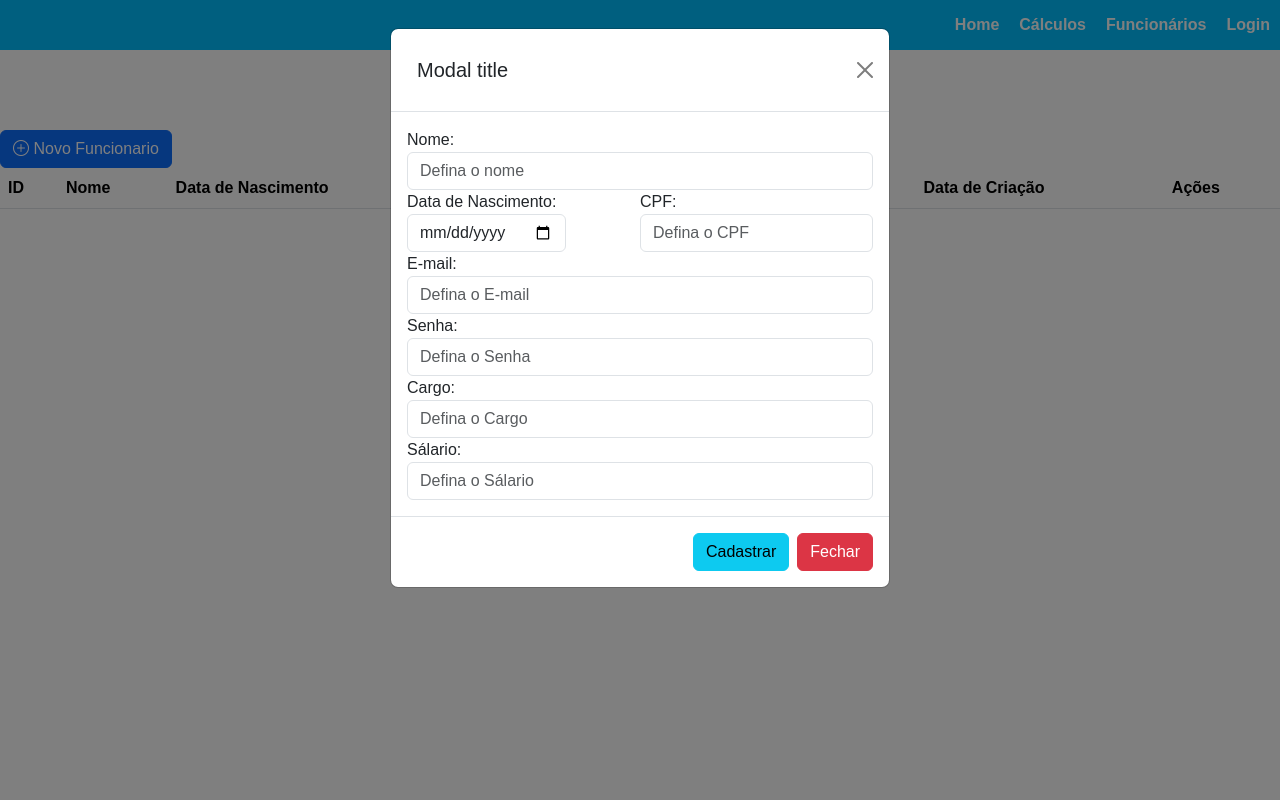
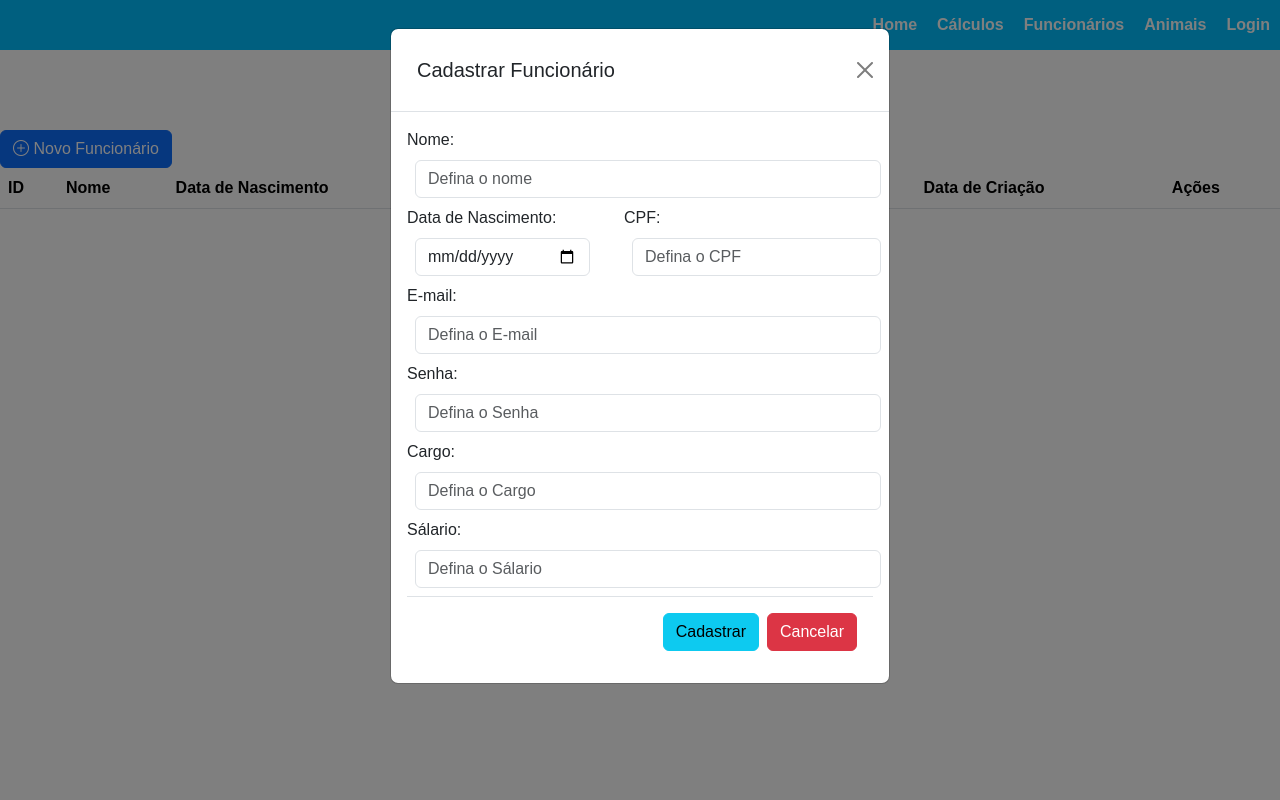
Before and after one commit to JH-0713/PythonProject, a Flask app: page /editar_funcionario/1 in a window 1280 px wide, after a click on "Novo Funcionário". Run offline with Flask 3, Linux system fonts and the light colour scheme; lists and menus that the app fills with data are empty.

Commit message:
Frontend_3S javascript

```diff
--- a/app.py
+++ b/app.py
@@ -213,37 +213,6 @@ def funcionario():
     return render_template('funcionarios.html',funcio_exe=funcio_exe)
 
 
-@app.route('/novo_funcionario', methods=['GET', 'POST'])
-def n_funcionario():
-    if request.method == 'POST':
-        if not request.form['form_nome']:
-            flash('Preencha o Campo Nome', 'alert-alert-danger')
-        if not request.form['form_date_nascimento']:
-            flash('Preencha o Campo Data Nascimento', 'alert-alert-danger')
-        if not request.form['form_cpf']:
-            flash('Preencha o Campo CPF', 'alert-alert-danger')
-        if not request.form['form_email']:
-            flash('Preencha o Campo Email', 'alert-alert-danger')
-        if not request.form['form_senha']:
-            flash('Preencha o Campo Senha', 'alert-alert-danger')
-        if not request.form['form_cargo']:
-            flash('Preencha o Campo Cargo', 'alert-alert-danger')
-        if not request.form['form_salario']:
-            flash('Preencha o Campo Salario', 'alert-alert-danger')
-        else:
-            nome = request.form['form_nome']
-            data_nascimento = request.form['form_date_nascimento']
-            cpf = request.form['form_cpf']
-            email = request.form['form_email']
-            senha = request.form['form_senha']
-            cargo = request.form['form_cargo']
-            salario = request.form['form_salario']
-            flash('Novo Funcionario Cadastrado', 'alert-success')
-            return render_template('funcionarios.html', nome=nome, data_nascimento=data_nascimento, cpf=cpf,
-                                   email=email, senha=senha, cargo=cargo, salario=salario)
-    return render_template('funcionarios.html')
-
-
 @app.route('/login', methods=['GET', 'POST'])
 def login():
     if request.method == 'POST':
@@ -288,10 +257,34 @@ def registrar():
         senha = request.form.get('form_senha')
         cargo = request.form.get('form_cargo')
         salario = request.form.get('form_salario')
-        if not nome or not data_nascimento or not cpf or not email or not senha or not cargo or not salario:
-            flash('Porfavor insira o nome', 'alert-danger')
-            return render_template('login.html')
-
+        if not request.form['form_nome']:
+            flash('Preencha o Campo Nome', 'alert-alert-danger')
+            print('Preencha o Campo Nome')
+            return redirect(url_for('login'))
+        if not request.form['form_date_nascimento']:
+            flash('Preencha o Campo Data Nascimento', 'alert-alert-danger')
+            print('Preencha o Campo Data Nascimento')
+            return redirect(url_for('login'))
+        if not request.form['form_cpf']:
+            flash('Preencha o Campo CPF', 'alert-alert-danger')
+            print('Preencha o Campo CPF')
+            return redirect(url_for('login'))
+        if not request.form['form_email']:
+            flash('Preencha o Campo Email', 'alert-alert-danger')
+            print('Preencha o Campo Email')
+            return redirect(url_for('login'))
+        if not request.form['form_senha']:
+            flash('Preencha o Campo Senha', 'alert-alert-danger')
+            print('Preencha o Campo Senha')
+            return redirect(url_for('login'))
+        if not request.form['form_cargo']:
+            flash('Preencha o Campo Cargo', 'alert-alert-danger')
+            print('Preencha o Campo Cargo')
+            return redirect(url_for('login'))
+        if not request.form['form_salario']:
+            flash('Preencha o Campo Salario', 'alert-alert-danger')
+            print('Preencha o Campo Salario')
+            return redirect(url_for('login'))
         ver_email = select(Funcionarios).where(Funcionarios.email == email)
         exist_email = db_session.execute(ver_email).scalar_one_or_none()
         if exist_email:
@@ -372,6 +365,10 @@ def deletar_funcionario(var_id):
         return render_template('funcionarios.html',result_f=result_f)
     return render_template('funcionarios.html',result_f=result_f)
 
+@app.route('/animais')
+def animais():
+    return render_template('animais.html')
+
 # TODO Final do código
 
 if __name__ == '__main__':
--- a/static/css/style.css
+++ b/static/css/style.css
@@ -125,6 +125,7 @@ a {
 
 .form-calc input {
     width: 80px;
+    margin: 10px;
 }
 
 .operador {
@@ -169,5 +170,41 @@ a {
 .titulo-text {
     font-family: "Holtwood One SC", serif;
     font-weight: 600;
+    font-weight: 600;
     font-style: normal;
 }
+
+.modal-body {
+    display: flex;
+    flex-direction: column;
+}
+
+.font-link a {
+    font-family: inherit;
+}
+
+.animais {
+    height: calc(100vh - 50px);
+}
+
+.img-wrapper {
+    background: #12141d;
+    border-radius: 0.75rem;
+    overflow: hidden;
+    aspect-ratio: 1 / 1;
+    display: flex;
+    align-items: center;
+    justify-content: center;
+}
+
+.img-wrapper img {
+    width: 100%;
+    height: 100%;
+    object-fit: cover;
+}
+
+.img-placeholder {
+    color: rgba(255, 255, 255, 0.15);
+    font-size: 4rem;
+    user-select: none;
+}
--- a/templates/base.html
+++ b/templates/base.html
@@ -22,6 +22,7 @@
         <li><a href="{{ url_for('home') }}">Home</a></li>
         <li><a href="{{ url_for('calculos') }}">Cálculos</a></li>
         <li><a href="{{ url_for('funcionario') }}">Funcionários</a></li>
+        <li><a href="{{ url_for('animais') }}">Animais</a></li>
         {% if current_user.is_authenticated%}
         <li><a href="#" id="link_out" data-bs-toggle="modal" data-bs-target="#staticBackdrop1">{{current_user.nome}}</a>
         </li>
@@ -68,5 +69,9 @@
 <script src="https://cdn.jsdelivr.net/npm/bootstrap@5.3.8/dist/js/bootstrap.bundle.min.js"
         integrity="sha384-FKyoEForCGlyvwx9Hj09JcYn3nv7wiPVlz7YYwJrWVcXK/BmnVDxM+D2scQbITxI"
         crossorigin="anonymous"></script>
+
+<script src="/static/js/verificacoes.js">
+</script>
+
 </body>
 </html>
--- a/templates/funcionarios.html
+++ b/templates/funcionarios.html
@@ -5,7 +5,7 @@
     <h1>Funcionários</h1>
     <!-- Button trigger modal -->
     <button type="button" class="btn btn-primary" data-bs-toggle="modal" data-bs-target="#staticBackdrop">
-        <i class="bi-plus-circle"></i> Novo Funcionario
+        <i class="bi-plus-circle"></i> Novo Funcionário
     </button>
 
     <!-- Modal -->
@@ -14,54 +14,62 @@
         <div class="modal-dialog">
             <div class="modal-content">
                 <div class="modal-header">
-                    <h1 class="modal-title fs-5" id="staticBackdropLabel">Modal title</h1>
+                    <h1 class="modal-title fs-5" id="staticBackdropLabel">Cadastrar Funcionário</h1>
                     <button type="button" class="btn-close" data-bs-dismiss="modal" aria-label="Close"></button>
                 </div>
                 <div class="modal-body">
-                    <form class="form-calc d-flex flex-column " action="{{url_for('registrar')}}" method="post">
+                    <form class="form-calc d-flex flex-column " action="{{url_for('registrar')}}" method="post"
+                          id="form-cad">
                         <label>
                             Nome:
-                            <input class="form-control w-100 m-100" placeholder="Defina o nome" name="form_nome">
+                            <input id="input-name" class="form-control w-100 m-2" placeholder="Defina o nome" name="form_nome"
+                                   >
                         </label>
                         <div class="d-flex justify-content-between">
                             <label>
                                 Data de Nascimento:
-                                <input class="form-control w-100" type="date"
+                                <input id="input-date" class="form-control w-100 m-2" type="date"
                                        placeholder="Defina o Data de Nascimento" name="form_date_nascimento">
                             </label>
                             <label>
                                 CPF:
-                                <input class="form-control w-100" placeholder="Defina o CPF" name="form_cpf">
+                                <input id="input-cpf" class="form-control w-100 m-2" placeholder="Defina o CPF" name="form_cpf"
+                                       >
                             </label>
                         </div>
                         <label>
                             E-mail:
-                            <input class="form-control w-100" type="email" placeholder="Defina o E-mail"
-                                   name="form_email">
+                            <input id="input-email" class="form-control w-100 m-2" type="email" placeholder="Defina o E-mail"
+                                   name="form_email" >
                         </label>
                         <label>
                             Senha:
-                            <input class="form-control w-100" type="password" placeholder="Defina o Senha"
-                                   name="form_senha">
+                            <input id="input-senha" class="form-control w-100 m-2" type="password" placeholder="Defina o Senha"
+                                   name="form_senha" >
                         </label>
                         <label>
                             Cargo:
-                            <input class="form-control w-100" placeholder="Defina o Cargo" name="form_cargo">
+                            <input id="input-cargo" class="form-control w-100 m-2" placeholder="Defina o Cargo" name="form_cargo"
+                                   >
                         </label>
                         <label>
                             Sálario:
-                            <input class="form-control w-100" placeholder="Defina o Sálario" name="form_salario">
+                            <input id="input-salario" class="form-control w-100 m-2" placeholder="Defina o Sálario" name="form_salario"
+                                   >
                         </label>
 
+                        <div class="modal-footer">
+                            <button type="submit" class="btn btn-info">Cadastrar</button>
+                            <a class="btn btn-danger" onclick="limpaInputsCad()">Cancelar</a>
+                        </div>
                     </form>
                 </div>
-                <div class="modal-footer">
-                    <button type="submit" class="btn btn-info">Cadastrar</button>
-                    <button type="button" class="btn btn-danger" data-bs-dismiss="modal">Fechar</button>
-                </div>
+
             </div>
         </div>
     </div>
+
+
     <table class="table">
         <thead>
         <tr>
@@ -93,6 +101,7 @@
                 <a href="{{url_for('deletar_funcionario',var_id=func.id)}}" id="" data-bs-toggle="modal"
                    data-bs-target="#staticDrop{{func.id}}"><i class="bi bi-trash text-danger"></i></a>
             </td>
+
             <div class="modal fade" id="staticEdit{{func.id}}" data-bs-backdrop="static" data-bs-keyboard="false"
                  tabindex="-1"
                  aria-labelledby="staticEdit_{{func.id}}" aria-hidden="true">
@@ -107,34 +116,35 @@
                                   method="post">
                                 <label>
                                     Nome:
-                                    <input class="form-control w-100 m-100" placeholder="Defina o nome"
+                                    <input class="form-control w-100 m-2" placeholder="Defina o nome"
                                            name="form_nome" value="{{func.nome}}">
                                 </label>
                                 <div class="d-flex justify-content-between">
                                     <label>
                                         Data de Nascimento:
-                                        <input class="form-control w-100" type="date" value="{{func.data_nascimento}}"
+                                        <input class="form-control w-100 m-2" type="date"
+                                               value="{{func.data_nascimento}}"
                                                placeholder="Defina o Data de Nascimento" name="form_date_nascimento">
                                     </label>
                                     <label>
                                         CPF:
-                                        <input class="form-control w-100" placeholder="Defina o CPF" name="form_cpf"
+                                        <input class="form-control w-100 m-2" placeholder="Defina o CPF" name="form_cpf"
                                                value="{{func.cpf}}">
                                     </label>
                                 </div>
                                 <label>
                                     E-mail:
-                                    <input class="form-control w-100" type="email" placeholder="Defina o E-mail"
+                                    <input class="form-control w-100 m-2" type="email" placeholder="Defina o E-mail"
                                            name="form_email" value="{{func.email}}">
                                 </label>
                                 <label>
                                     Cargo:
-                                    <input class="form-control w-100" placeholder="Defina o Cargo" name="form_cargo"
+                                    <input class="form-control w-100 m-2" placeholder="Defina o Cargo" name="form_cargo"
                                            value="{{func.cargo}}">
                                 </label>
                                 <label>
                                     Sálario:
-                                    <input class="form-control w-100" placeholder="Defina o Sálario"
+                                    <input class="form-control w-100 m-2" placeholder="Defina o Sálario"
                                            name="form_salario" value="{{func.salario}}">
                                 </label>
                                 <div class="modal-footer">
@@ -150,6 +160,7 @@
                     </div>
                 </div>
             </div>
+
             <div class="modal fade" id="staticDrop{{func.id}}" data-bs-backdrop="static" data-bs-keyboard="false"
                  tabindex="-1"
                  aria-labelledby="staticDrop_{{func.id}}" aria-hidden="true">
@@ -168,7 +179,7 @@
                                 </div>
                                 <div class="modal-footer">
                                     <button class="btn btn-danger"
-                                       type="submit">
+                                            type="submit">
                                         <i class="bi bi-person-lines-fill"></i>
                                         Deletar
                                     </button>
```
Also changed, not shown: static/js/apis.js (added, +7 -0 lines), static/js/verificacoes.js (added, +152 -0 lines), templates/animais.html (added, +55 -0 lines), templates/login.html (+12 -10 lines).
